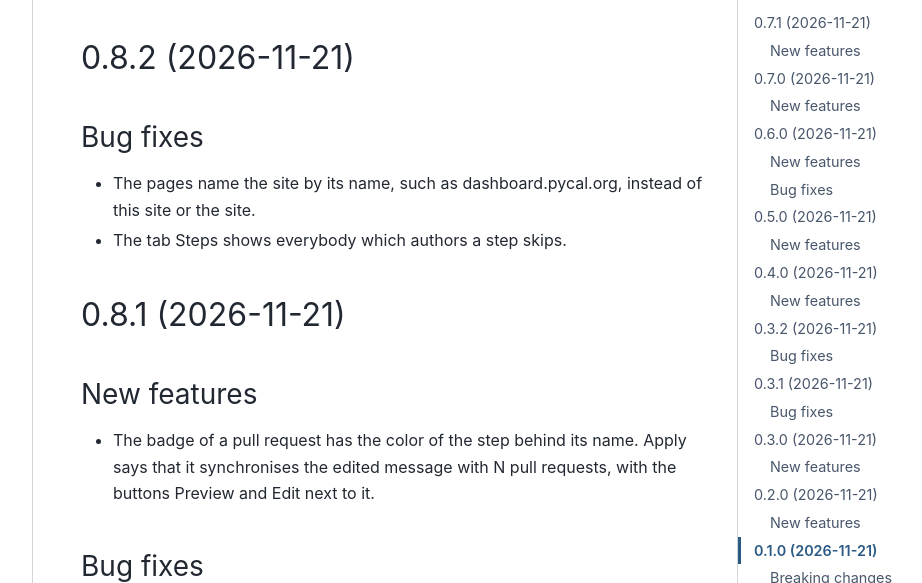
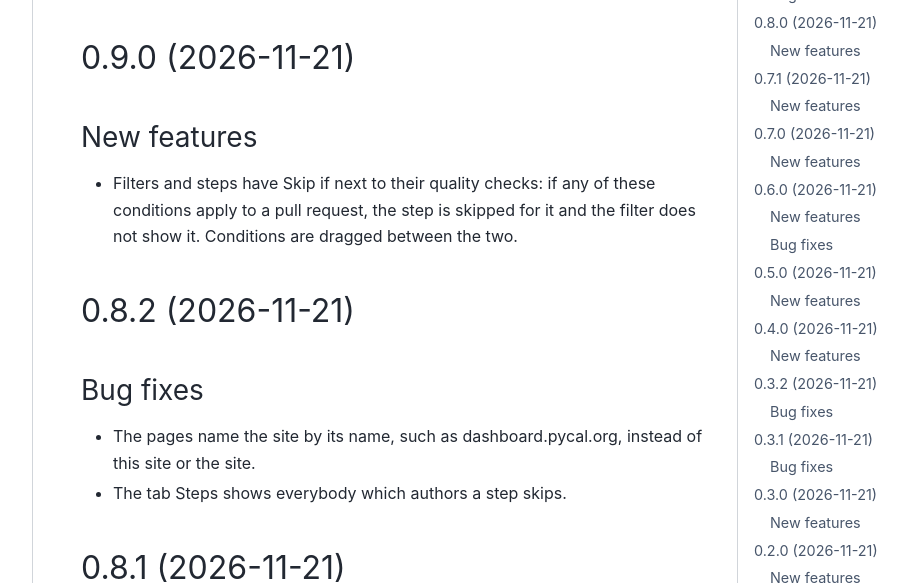
Before and after one commit to PyCalendar/dashboard.pycal.org, a Sphinx documentation site: the page built from docs/changelog.rst, in a window 1280 px wide and 900 px high, cut to the strip 317-900 px from the top of the window. Shown: the whole strip, without its empty margins (287-1209 px from the left). Built offline with Sphinx 7.4.7 and the PyData theme 0.15.4, drawn with Linux system fonts in a browser that asks for light colours; the version number could not be read and is left out; some of the changed text lies outside the part shown.

Commit message:
Release 0.9.0
Co-Authored-By: Claude Opus 5.5 <noreply@anthropic.com>

```diff
--- a/docs/changelog.rst
+++ b/docs/changelog.rst
@@ -8,6 +8,15 @@ Changelog
 .. include:: _build/unreleased.rst
 
 .. towncrier release notes start
+
+0.9.0 (2026-11-21)
+------------------
+
+New features
+~~~~~~~~~~~~
+
+- Filters and steps have Skip if next to their quality checks: if any of these conditions apply to a pull request, the step is skipped for it and the filter does not show it. Conditions are dragged between the two.
+
 
 0.8.2 (2026-11-21)
 ------------------
```
Also changed, not shown: 1 other file.
